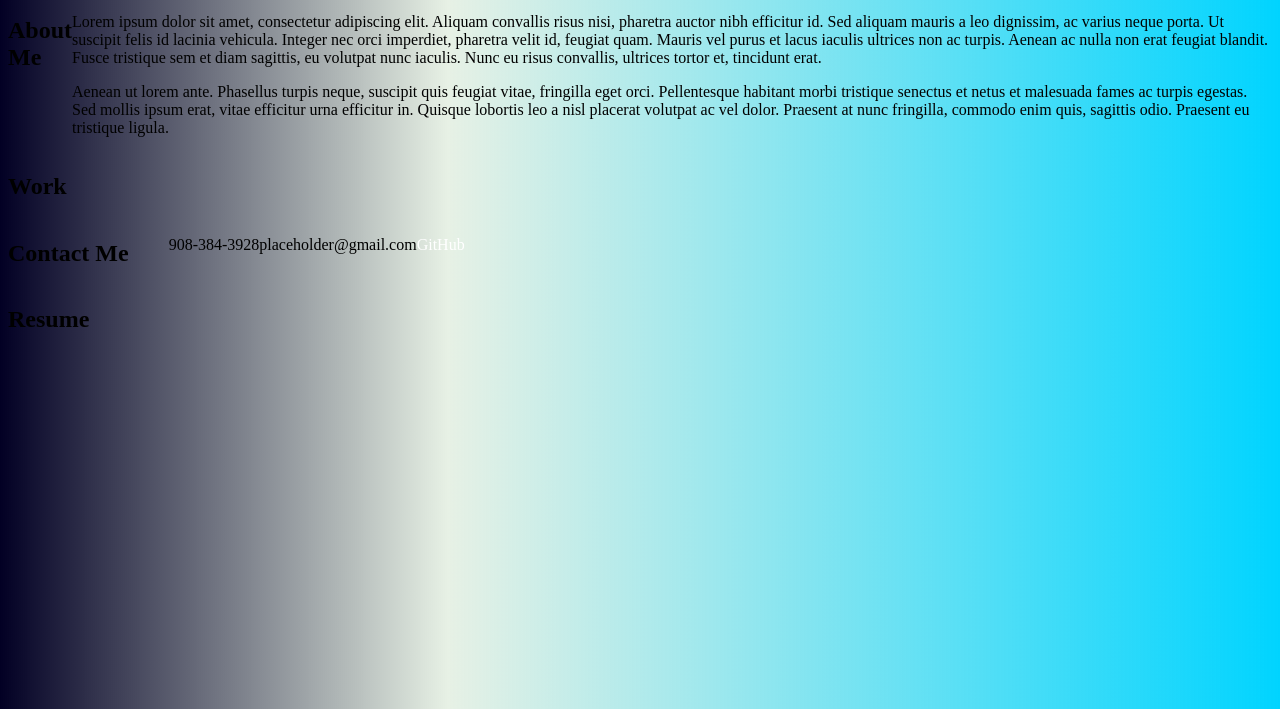
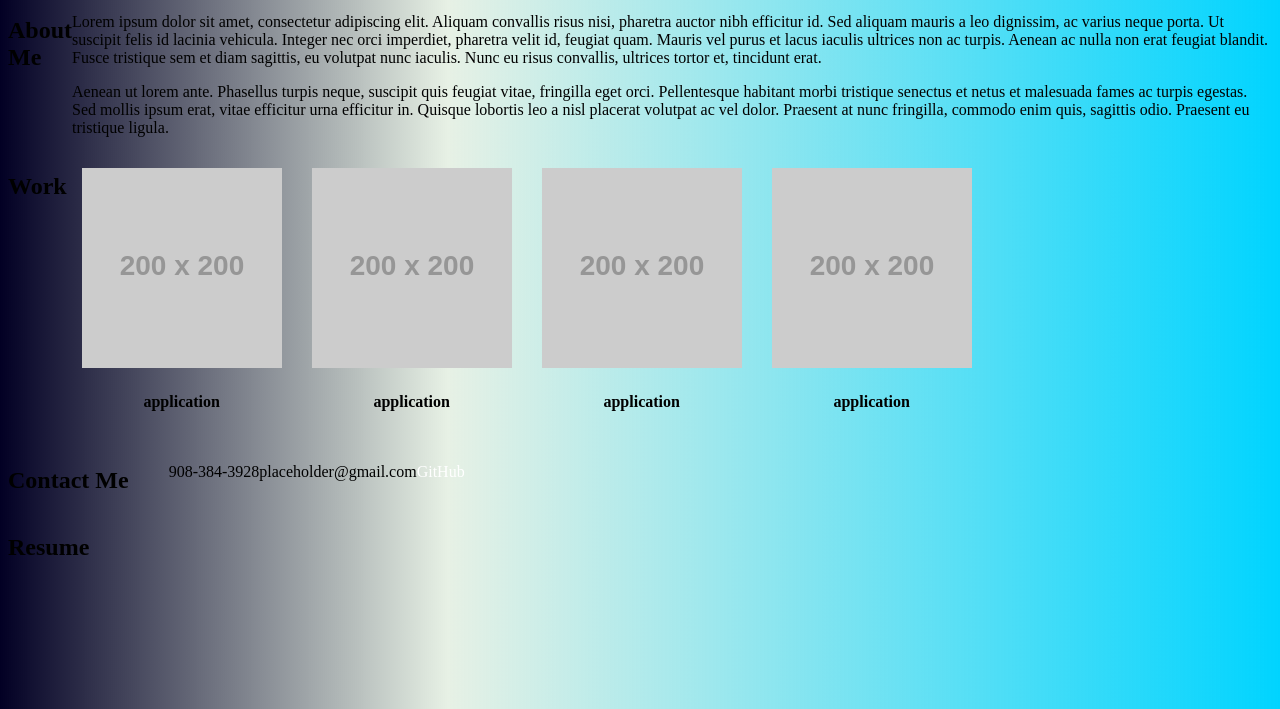
Before and after one commit to maalindoshi95/Maalin-Doshi-Portfolio, a plain HTML site: page Challenge-2/index.html in a window 1280 px wide. Shown: the part 91-800 px from the top of the page. Drawn offline with Linux system fonts and the light colour scheme; placeholder pictures from the web are drawn by us.

Commit message:
added placeholder images to work section

```diff
--- a/Challenge-2/index.html
+++ b/Challenge-2/index.html
@@ -12,25 +12,43 @@
         <h1>Maalin Doshi</h1>
         <nav>
             <ul>
-                <li><a href="">About Me</a></li>
-                <li><a href="">Work</a></li>
-                <li><a href="">Contact Me</a></li>
-                <li><a href="">Resume</a></li>
+                <li><a href="#about-me">About Me</a></li>
+                <li><a href="#work">Work</a></li>
+                <li><a href="#contact-me">Contact Me</a></li>
+                <li><a href="#resume">Resume</a></li>
             </ul>
         </nav>
     </header>
     <main>
-        <section class="About-Me">
+        <section class="About-Me" id="about-me">
             <h2>About Me</h2>
             <div>
                 <p>Lorem ipsum dolor sit amet, consectetur adipiscing elit. Aliquam convallis risus nisi, pharetra auctor nibh efficitur id. Sed aliquam mauris a leo dignissim, ac varius neque porta. Ut suscipit felis id lacinia vehicula. Integer nec orci imperdiet, pharetra velit id, feugiat quam. Mauris vel purus et lacus iaculis ultrices non ac turpis. Aenean ac nulla non erat feugiat blandit. Fusce tristique sem et diam sagittis, eu volutpat nunc iaculis. Nunc eu risus convallis, ultrices tortor et, tincidunt erat.</p>
                 <p>Aenean ut lorem ante. Phasellus turpis neque, suscipit quis feugiat vitae, fringilla eget orci. Pellentesque habitant morbi tristique senectus et netus et malesuada fames ac turpis egestas. Sed mollis ipsum erat, vitae efficitur urna efficitur in. Quisque lobortis leo a nisl placerat volutpat ac vel dolor. Praesent at nunc fringilla, commodo enim quis, sagittis odio. Praesent eu tristique ligula.</p>
             </div>
         </section>
-        <section>
+        <section class="work" id="work">
             <h2>Work</h2>
+            <div class="applications">
+                <div class="placeholder-box">
+                    <img src="http://placehold.jp/200x200.png" alt="placeholder">
+                    <h4>application</h4>
+                </div>
+                <div class="placeholder-box">
+                    <img src="http://placehold.jp/200x200.png" alt="placeholder">
+                    <h4>application</h4>
+                </div>
+                <div class="placeholder-box">
+                    <img src="http://placehold.jp/200x200.png" alt="placeholder">
+                    <h4>application</h4>
+                </div>
+                <div class="placeholder-box">
+                    <img src="http://placehold.jp/200x200.png" alt="placeholder">
+                    <h4>application</h4>
+                </div>
+            </div>
         </section>
-        <section class="Contact-Me">
+        <section class="Contact-Me" id="contact-me">
             <h2>Contact Me</h2>
             <ul>
                 <li>908-384-3928</li>
@@ -38,7 +56,7 @@
                 <li><a href="">GitHub</a></li>
             </ul>
         </section>
-        <section>
+        <section id="resume">
             <h2>Resume</h2>
         </section>
     </main>
--- a/Challenge-2/style.css
+++ b/Challenge-2/style.css
@@ -41,3 +41,19 @@ a{
 .Contact-Me {
     display: flex;
 }
+
+.work{
+    display: flex;
+}
+
+.applications{
+    display: flex;
+}
+
+.placeholder-box{
+    padding: 15px;
+}
+
+h4{
+    text-align: center;
+}
```
